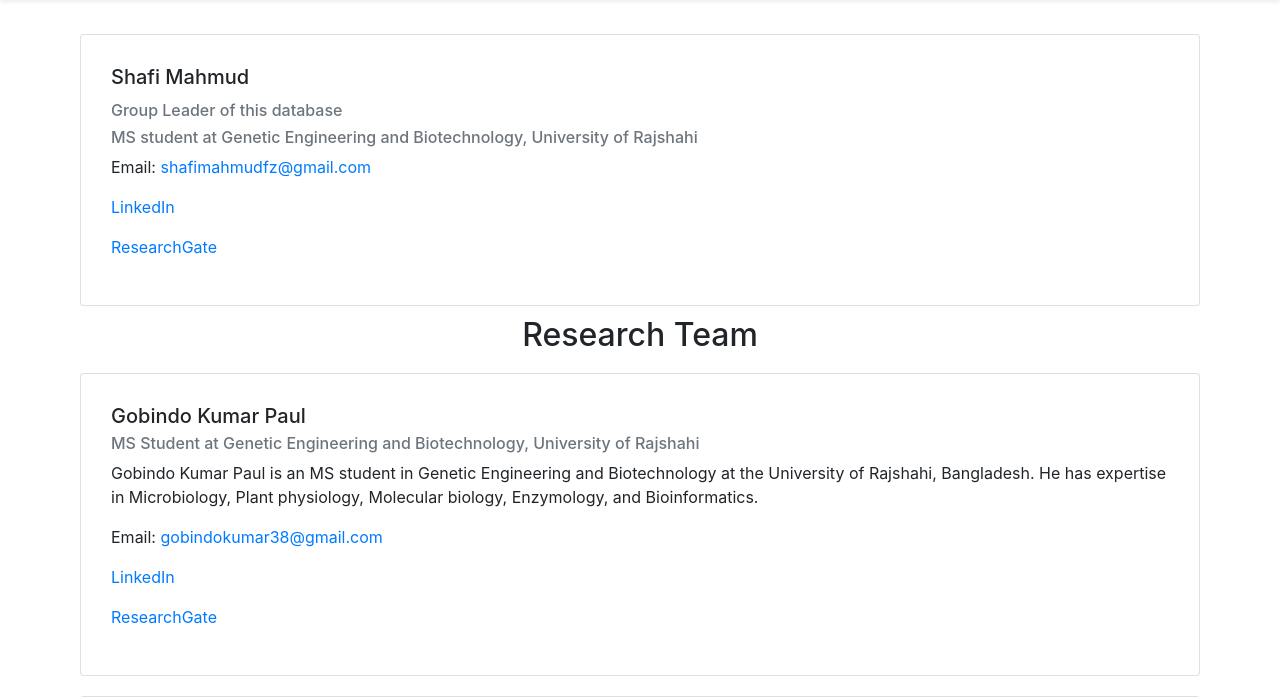
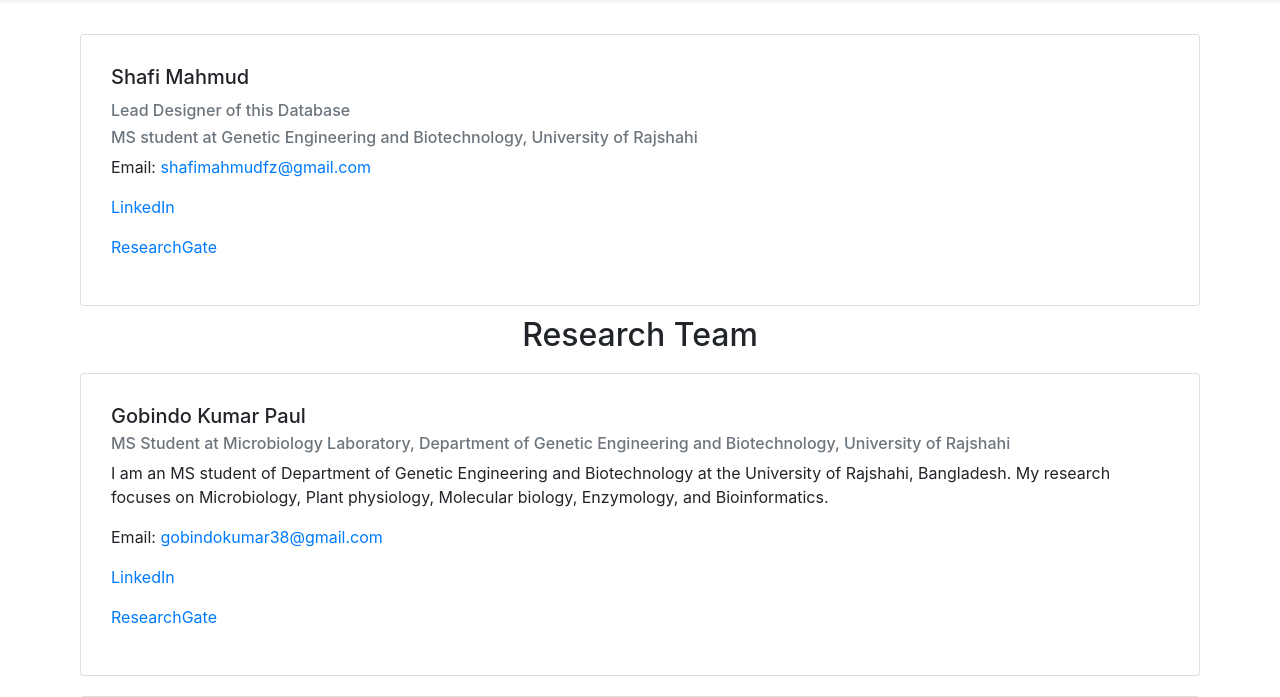
Before and after one commit to ahadsheikh/PhytoChem, a Django app: page /contact/ in a window 1280 px wide. Shown: the part 72-769 px from the top of the page. Run offline with Django 3.2, Linux system fonts and the light colour scheme; some libraries are stand-ins or nearby versions.

Commit message:
fix 404 and design

```diff
--- a/main/templates/main/contact.html
+++ b/main/templates/main/contact.html
@@ -7,7 +7,7 @@
             <div class="card">
                 <div class="card-body">
                     <h5 class="card-title">Shafi Mahmud</h5>
-                    <h6 class="card-title mb-2 text-muted">Group Leader of this database</h6>
+                    <h6 class="card-title mb-2 text-muted">Lead Designer of this Database</h6>
                     <h6 class="card-title mb-2 text-muted">MS student at Genetic Engineering and Biotechnology,
                         University of Rajshahi</h6>
                     <p>Email: <a href="mailto://shafimahmudfz@gmail.com" class="card-link">shafimahmudfz@gmail.com</a>
@@ -21,11 +21,10 @@
             <div class="card">
                 <div class="card-body">
                     <h5 class="card-title">Gobindo Kumar Paul</h5>
-                    <h6 class="card-subtitle mb-2 text-muted">MS Student at Genetic Engineering and Biotechnology,
-                        University of Rajshahi</h6>
-                    <p>Gobindo Kumar Paul is an MS student in Genetic Engineering and Biotechnology
-                        at the University of Rajshahi, Bangladesh. He has expertise in Microbiology,
-                        Plant physiology, Molecular biology, Enzymology, and Bioinformatics.</p>
+                    <h6 class="card-subtitle mb-2 text-muted">MS Student at Microbiology Laboratory, Department of Genetic Engineering and Biotechnology, University of Rajshahi</h6>
+                    <p>I am an MS student of Department of Genetic Engineering and Biotechnology at the University of
+                        Rajshahi, Bangladesh. My research focuses on Microbiology, Plant physiology, Molecular biology,
+                        Enzymology, and Bioinformatics.</p>
 
                     <p>Email: <a href="mailto://gobindokumar38@gmail.com" class="card-link">gobindokumar38@gmail.com</a>
                     </p>
@@ -120,6 +119,48 @@
             </div>
             <div class="card">
                 <div class="card-body">
+                    <h5 class="card-title">Shamima Afrose</h5>
+                    <h6 class="card-subtitle mb-2 text-muted">Student at Genetic Engineering and Biotechnology,
+                        University of Rajshahi</h6>
+                    <p>I am Shamima Afrose studying Genetic Engineering and Biotechnology at the University of Rajshahi.
+                        I am keen to know the mystery behind the creation of life. My research area is In silico
+                        Inhibitor Designing for COVID-19. Recently, I have attempted to analyze the diversity of
+                        chemical compounds among natural products that are beneficial for therapeutical use in case of
+                        SARS-CoV-2. My research interests are bioinformatics, computational biology, phytochemicals, and
+                        computer aided drug design. Thence, "Know nature" is the motto of my research.
+                    </p>
+
+                    <p>Email: <a href="mailto://shamimaafrose.ru@gmail.com" class="card-link">shamimaafrose.ru@gmail.com
+                    </a></p>
+                    <p><a href="https://www.linkedin.com/in/shamima-afrose-5245631b5/"
+                          class="card-link">LinkedIn</a></p>
+                    <p><a href="https://www.researchgate.net/profile/Shamima_Afrose2"
+                          class="card-link">ResearchGate</a>
+                    </p>
+                </div>
+            </div>
+            <div class="card">
+                <div class="card-body">
+                    <h5 class="card-title">Md. Robiul Hasan</h5>
+                    <h6 class="card-subtitle mb-2 text-muted">Student at Genetic Engineering and Biotechnology,
+                        University of Rajshahi</h6>
+                    <p>I'm Robiul Hasan , an undergraduate student of department of Genetic Engineering and
+                        Biotechnology at University of Rajshahi .
+                        Currently i'm doing targeting therapeutic drug designing for SARS CoV 2 using bioinformatics
+                        approaches.
+                        In future, i would like to do my further research based on Microbial genetics.
+                    </p>
+
+                    <p>Email: <a href="mailto://rhonanik7@gmail.com" class="card-link">rhonanik7@gmail.com</a></p>
+                    <p><a href="https://www.linkedin.com/in/robiul-hasan-688b261ba/"
+                          class="card-link">LinkedIn</a></p>
+                    <p><a href="https://www.researchgate.net/profile/Md_Robiul_Hasan2"
+                          class="card-link">ResearchGate</a>
+                    </p>
+                </div>
+            </div>
+            <div class="card">
+                <div class="card-body">
                     <h5 class="card-title">Md Ekhtiar Rahman</h5>
                     <h6 class="card-subtitle mb-2 text-muted">Student at Genetic Engineering and Biotechnology,
                         University of Rajshahi</h6>
@@ -159,48 +200,6 @@
                     <p>Email: <a href="mailto://kmsujongeb@gmail.com" class="card-link">kmsujongeb@gmail.com</a></p>
                     <p><a href="https://www.linkedin.com/mwlite/in/kmsujon23" class="card-link">LinkedIn</a></p>
                     <p><a href="https://www.researchgate.net/profile/Khaled_Sujon" class="card-link">ResearchGate</a>
-                    </p>
-                </div>
-            </div>
-            <div class="card">
-                <div class="card-body">
-                    <h5 class="card-title">Md. Robiul Hasan</h5>
-                    <h6 class="card-subtitle mb-2 text-muted">Student at Genetic Engineering and Biotechnology,
-                        University of Rajshahi</h6>
-                    <p>I'm Robiul Hasan , an undergraduate student of department of Genetic Engineering and
-                        Biotechnology at University of Rajshahi .
-                        Currently i'm doing targeting therapeutic drug designing for SARS CoV 2 using bioinformatics
-                        approaches.
-                        In future, i would like to do my further research based on Microbial genetics.
-                    </p>
-
-                    <p>Email: <a href="mailto://rhonanik7@gmail.com" class="card-link">rhonanik7@gmail.com</a></p>
-                    <p><a href="https://www.linkedin.com/in/robiul-hasan-688b261ba/"
-                          class="card-link">LinkedIn</a></p>
-                    <p><a href="https://www.researchgate.net/profile/Md_Robiul_Hasan2"
-                          class="card-link">ResearchGate</a>
-                    </p>
-                </div>
-            </div>
-            <div class="card">
-                <div class="card-body">
-                    <h5 class="card-title">Shamima Afrose</h5>
-                    <h6 class="card-subtitle mb-2 text-muted">Student at Genetic Engineering and Biotechnology,
-                        University of Rajshahi</h6>
-                    <p>I am Shamima Afrose studying Genetic Engineering and Biotechnology at the University of Rajshahi.
-                        I am keen to know the mystery behind the creation of life. My research area is In silico
-                        Inhibitor Designing for COVID-19. Recently, I have attempted to analyze the diversity of
-                        chemical compounds among natural products that are beneficial for therapeutical use in case of
-                        SARS-CoV-2. My research interests are bioinformatics, computational biology, phytochemicals, and
-                        computer aided drug design. Thence, "Know nature" is the motto of my research.
-                    </p>
-
-                    <p>Email: <a href="mailto://shamimaafrose.ru@gmail.com" class="card-link">shamimaafrose.ru@gmail.com
-                    </a></p>
-                    <p><a href="https://www.linkedin.com/in/shamima-afrose-5245631b5/"
-                          class="card-link">LinkedIn</a></p>
-                    <p><a href="https://www.researchgate.net/profile/Shamima_Afrose2"
-                          class="card-link">ResearchGate</a>
                     </p>
                 </div>
             </div>
@@ -251,7 +250,7 @@
                     </p>
                 </div>
             </div>
-            <h2>Web Development Team</h2>
+            <h2>Development Team</h2>
             <div class="card">
                 <h5 class="card-title">Sheikh Ahaduzzaman</h5>
                 <h6 class="card-subtitle mb-2 text-muted">Undergraduate student at Dept. of Computer Science and
--- a/main/views.py
+++ b/main/views.py
@@ -1,4 +1,4 @@
-from django.shortcuts import render, redirect
+from django.shortcuts import render, redirect, get_object_or_404
 from django.db.models import Q
 from django.http import HttpResponse, Http404
 from django.conf import settings
@@ -29,7 +29,7 @@ def results(request):
 
 
 def plant(request, id):
-    plant = Plant.objects.get(id=id)
+    plant = get_object_or_404(Plant, id=id)
     compounds = plant.compound_set.all()
     context = {
         'plant': plant,
@@ -39,7 +39,7 @@ def plant(request, id):
 
 
 def compound(request, id):
-    compound = Compound.objects.get(id=id)
+    compound = get_object_or_404(Compound,id=id)
     lipinski = (compound.H_Bond_Donors > 5) + (compound.H_Bond_Acceptors > 10) + \
                (compound.Molecular_Weight >= 500) + (compound.logP > 5)
     plants = compound.plants.all()
```
